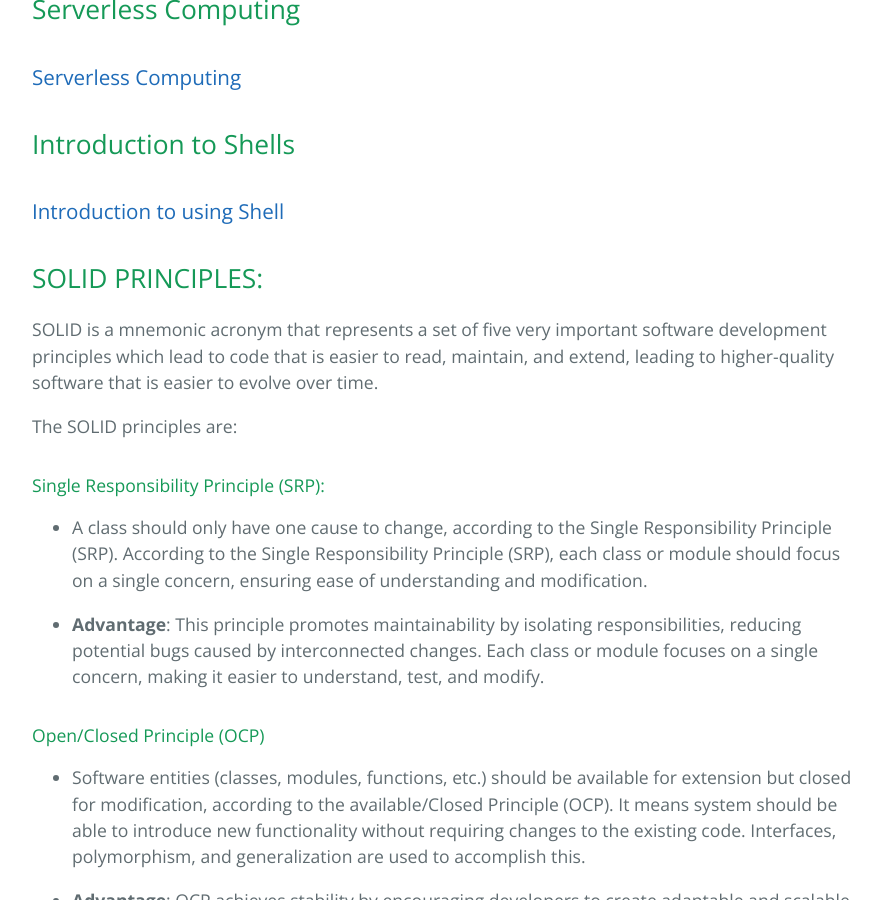
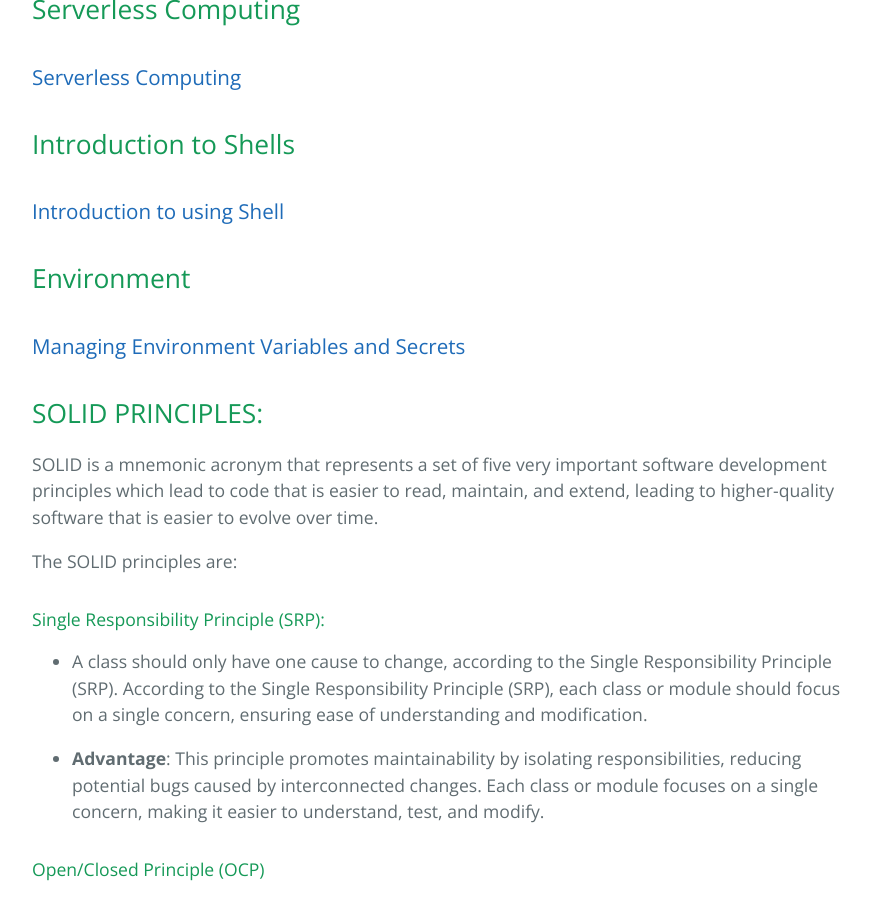
Before and after one commit to learning-software-engineering/learning-software-engineering.github.io, a Jekyll site: the page built from Topics/Development_Process.md, in a window 1280 px wide and 900 px high, scrolled down 2453 px. Shown: the whole window, without its empty margins (192-1073 px from the left). Built offline with Jekyll 4.4.1, drawn with Linux system fonts in a browser that asks for light colours; our own code applies the rules of GitHub Pages for plain Markdown files.

Commit message:
Update Development_Process.md

```diff
--- a/Topics/Development_Process.md
+++ b/Topics/Development_Process.md
@@ -70,6 +70,10 @@
 ## Introduction to Shells
 
 ### [Introduction to using Shell](./Development_Process/Shell/intro_to_shell.md)
+
+## Environment
+
+### [Managing Environment Variables and Secrets](Development_Process/Managing_Environment_Variables_and_Secrets.md)
 
 ## SOLID PRINCIPLES:
 
```
